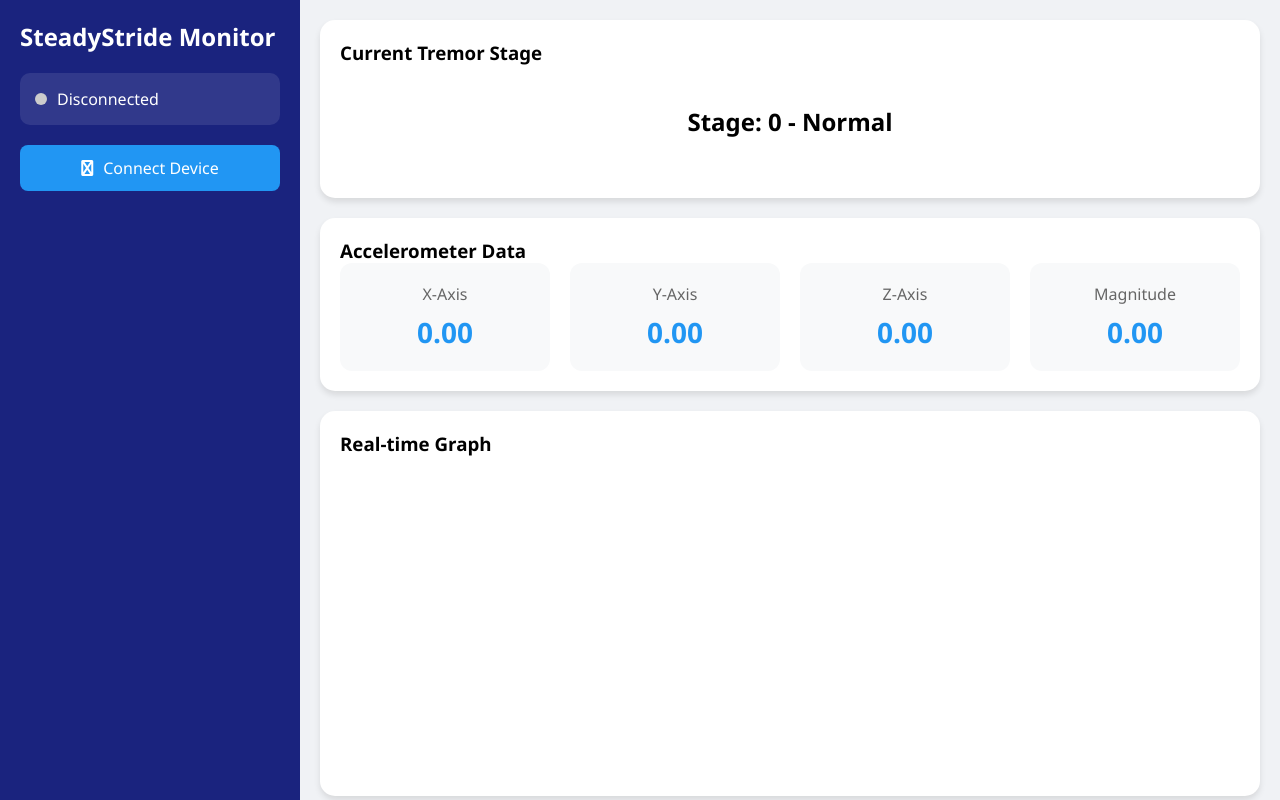
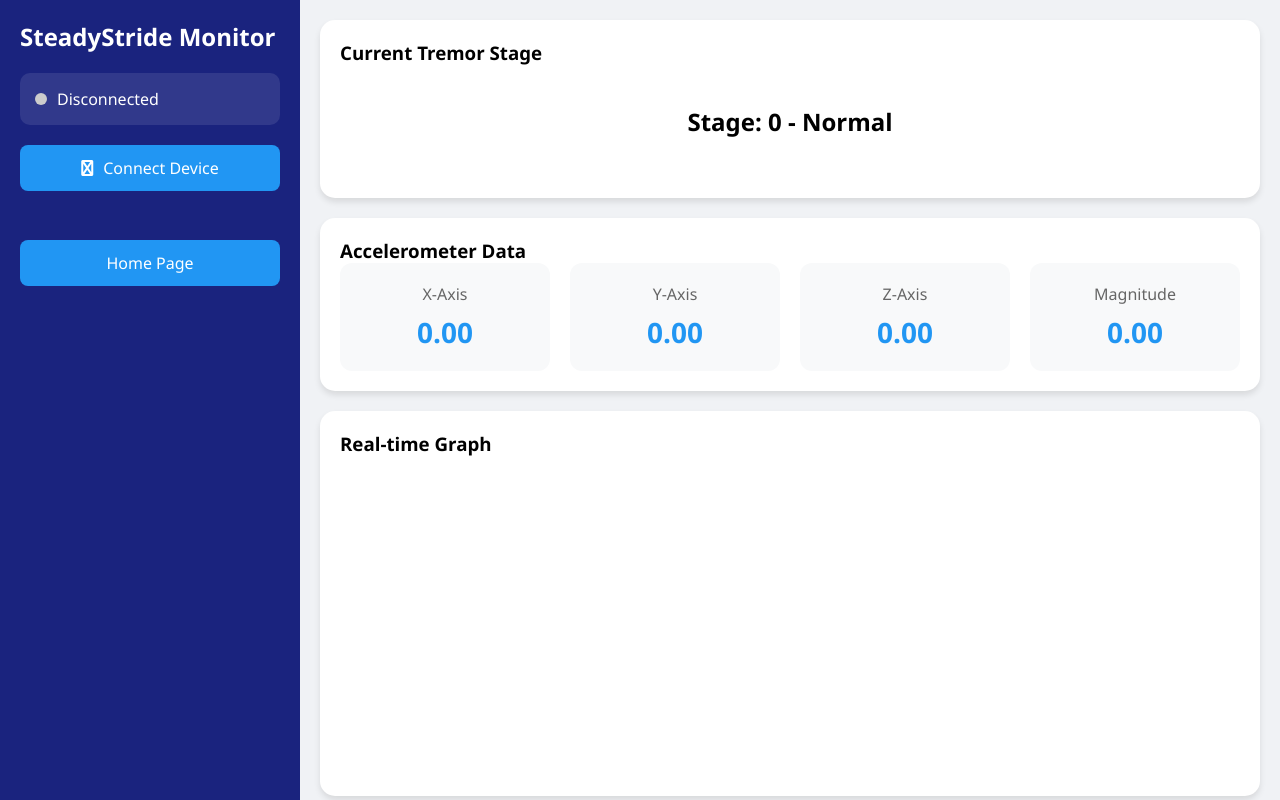
Before and after one commit to predator2k5/steadystridenewdebang, a website: page report.html in a window 1280 px wide. Shown: the top 800 px of the page. Drawn offline with nearby package versions, Linux system fonts and the light colour scheme.

Commit message:
Update report.html

```diff
--- a/report.html
+++ b/report.html
@@ -96,6 +96,7 @@
             justify-content: center;
             gap: 10px;
             transition: all 0.3s ease;
+            margin-top: 5px;
         }
 
         .btn:hover {
@@ -188,6 +189,10 @@
             <button class="btn" id="connectButton">
                 <i class="fas fa-bluetooth"></i>
                 Connect Device
+            </button>
+            <br><br>
+            <button  class="btn" id="connectButton">
+                <a style="text-decoration: none; color: white;" href="home.html">Home Page</a>
             </button>
         </div>
 
```
